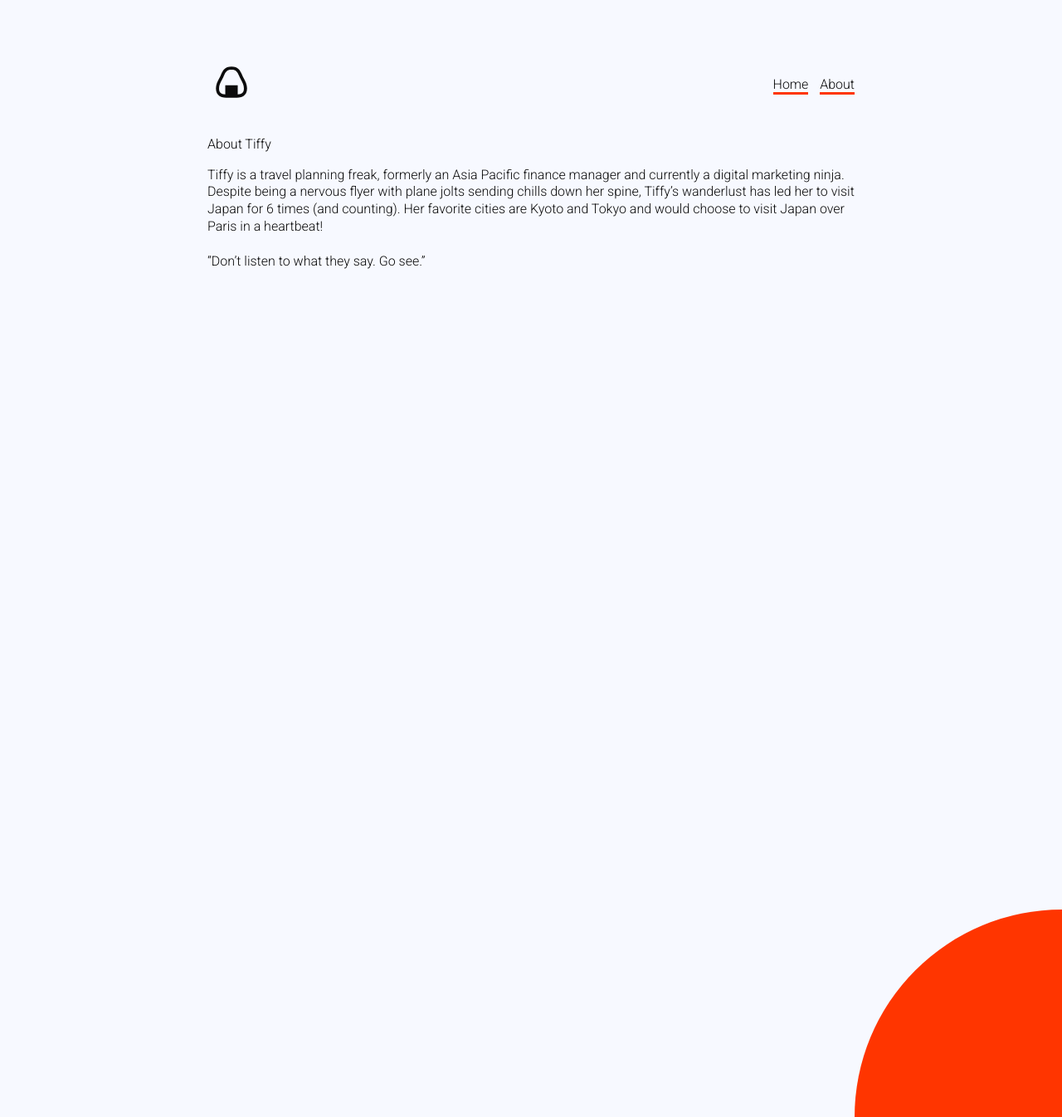
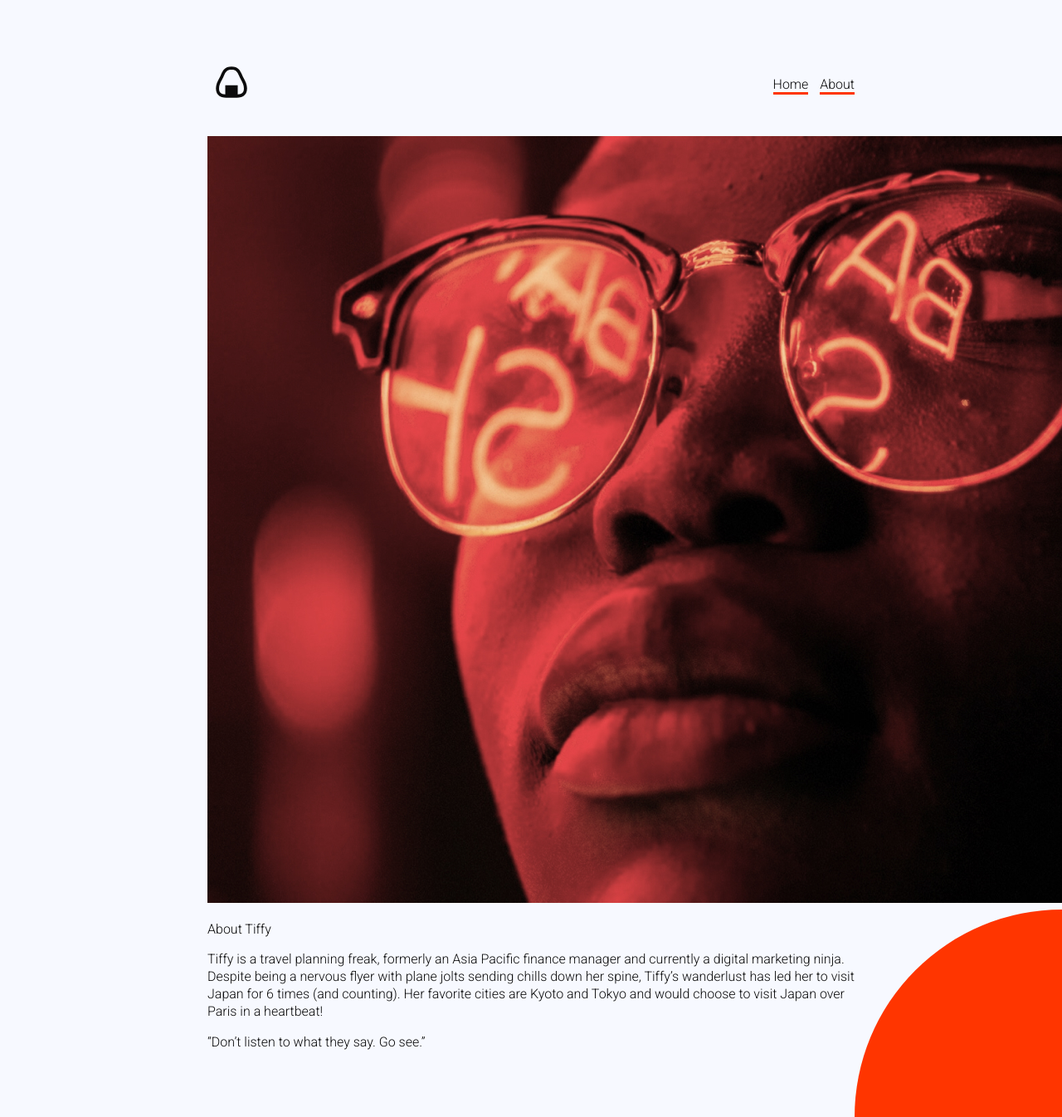
Before and after one commit to bwalowitz/anightinjapan, a Jekyll site: the page built from about.md, in a window 1280 px wide and 1346 px high. Shown: the whole window at 83% size. Built offline with Jekyll 4.4.1, drawn with Linux system fonts in a browser that asks for light colours.

Commit message:
Updated About

```diff
--- a/about.md
+++ b/about.md
@@ -4,9 +4,10 @@ permalink: "/about/"
 layout: default
 ---
 
+![about.jpg](/uploads/about.jpg)
 
 About Tiffy
 
-Tiffy is a travel planning freak, formerly an Asia Pacific finance manager and currently a digital marketing ninja. Despite being a nervous flyer with plane jolts sending chills down her spine, Tiffy’s wanderlust has led her to visit Japan for 6 times (and counting). Her favorite cities are Kyoto and Tokyo and would choose to visit Japan over Paris in a heartbeat!\
-\
+Tiffy is a travel planning freak, formerly an Asia Pacific finance manager and currently a digital marketing ninja. Despite being a nervous flyer with plane jolts sending chills down her spine, Tiffy’s wanderlust has led her to visit Japan for 6 times (and counting). Her favorite cities are Kyoto and Tokyo and would choose to visit Japan over Paris in a heartbeat!
+
 “Don't listen to what they say. Go see.”
```
